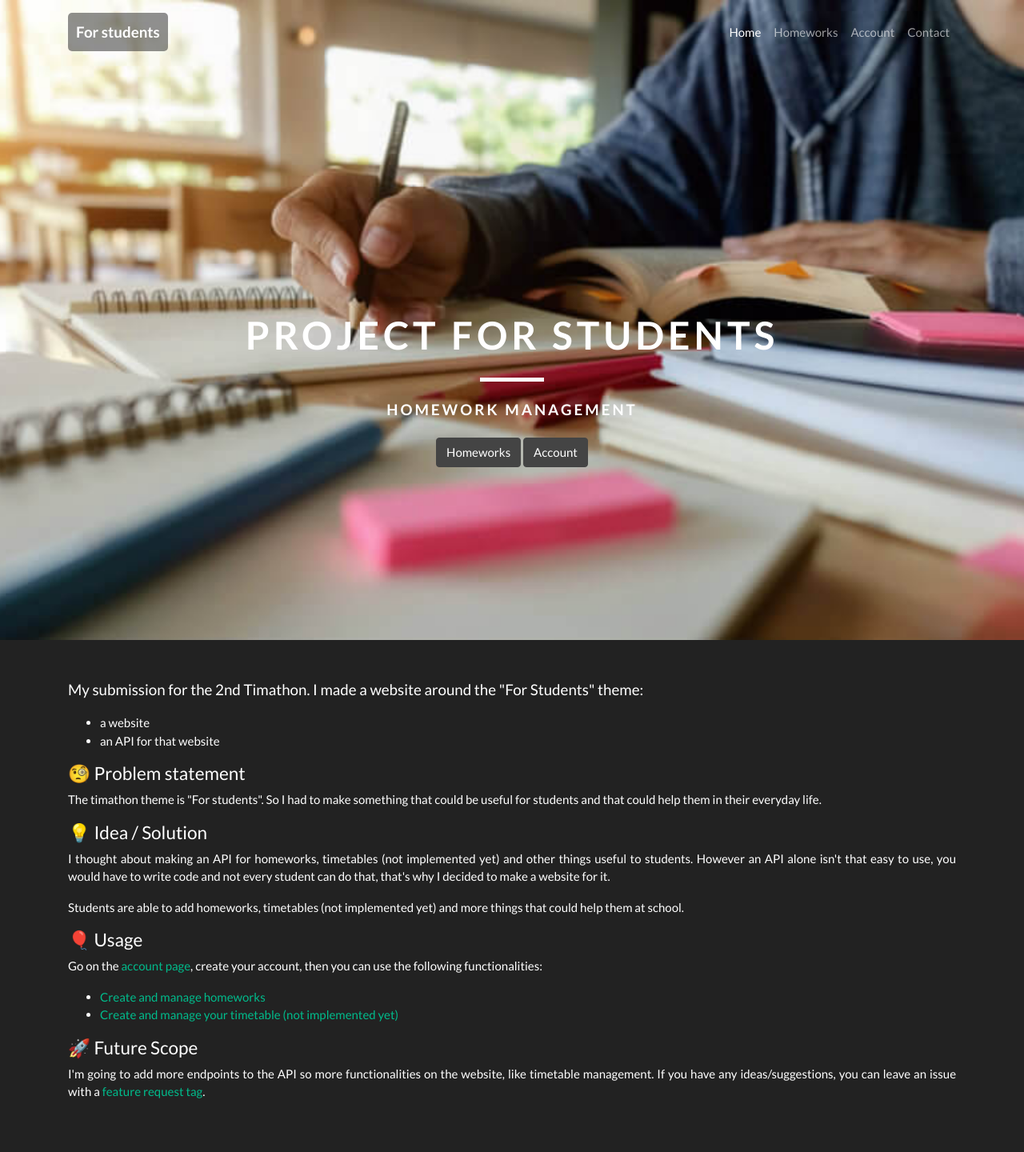
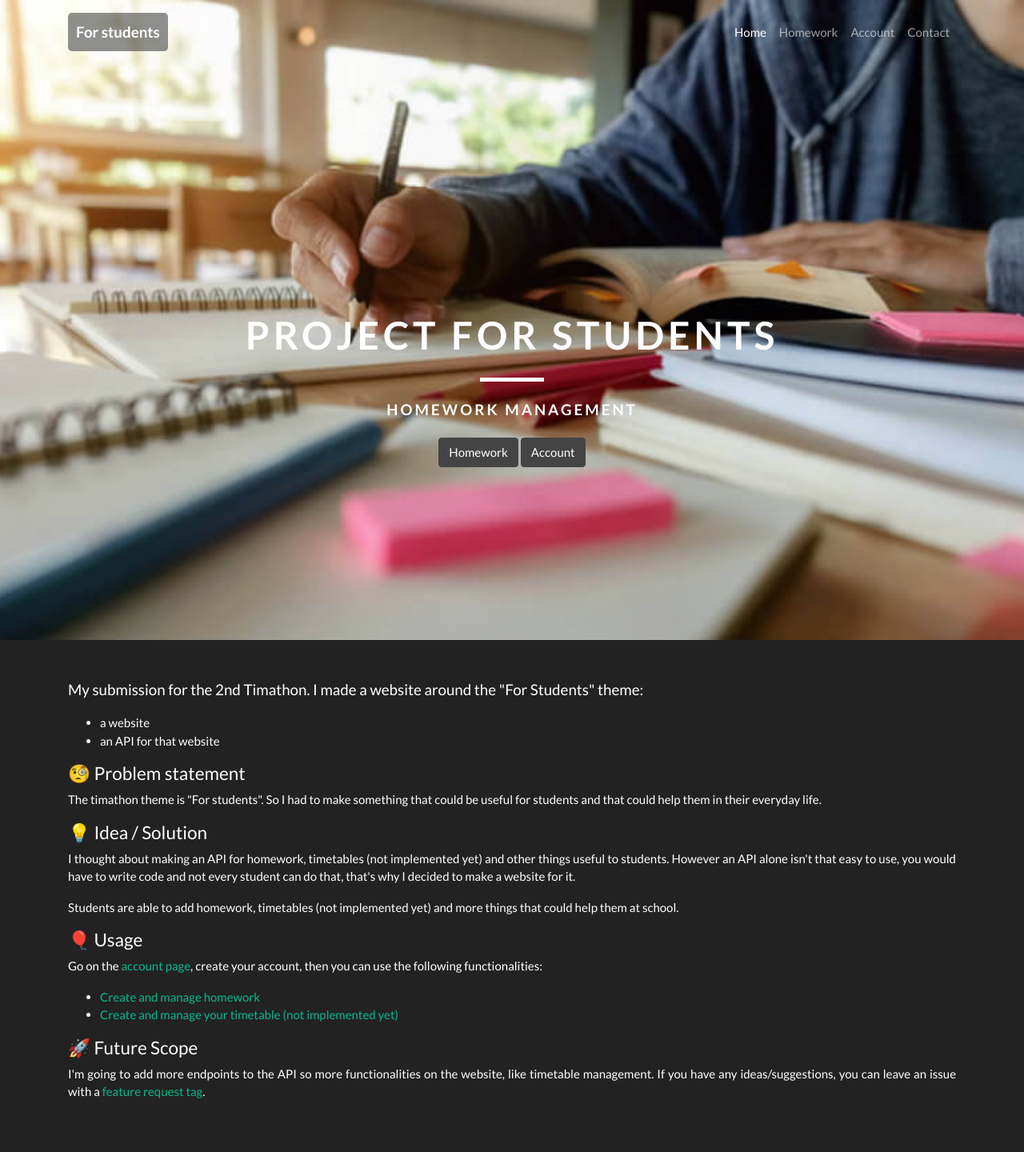
Before and after one commit to takos22/timathon-for-students, a Django app: page / in a window 1280 px wide. Shown: the whole page at 80% size. Run offline with Django 3.2, Linux system fonts and the light colour scheme; some libraries are stand-ins or nearby versions.

Commit message:
Update tempates

```diff
--- a/website/templates/base.html
+++ b/website/templates/base.html
@@ -37,7 +37,7 @@
                 <a class="nav-link" href="{% url 'index' %}"> Home {% if view_name == 'index'%}<span class="sr-only">(current)</span>{% endif %} </a>
               </li>
               <li class="nav-item{% if view_name == 'homework'%} active{% endif %}">
-                <a class="nav-link" href="{% url 'homework' %}"> Homeworks {% if view_name == 'homework'%}<span class="sr-only">(current)</span>{% endif %} </a>
+                <a class="nav-link" href="{% url 'homework' %}"> Homework {% if view_name == 'homework'%}<span class="sr-only">(current)</span>{% endif %} </a>
               </li>
               <li class="nav-item{% if view_name == 'account'%} active{% endif %}">
                 <a class="nav-link" href="{% url 'account' %}"> Account {% if view_name == 'account'%}<span class="sr-only">(current)</span>{% endif %} </a>
--- a/website/templates/index.html
+++ b/website/templates/index.html
@@ -17,7 +17,7 @@
           </h1>
           <hr class="hr-light my-4 wow fadeInDown" data-wow-delay="0.4s" />
           <h5 class="text-uppercase mb-4 text-white wow fadeInDown" data-wow-delay="0.4s"><strong>Homework management</strong></h5>
-          <a class="btn btn-secondary wow fadeInDown" data-wow-delay="0.4s" href="{% url 'homework' %}">Homeworks</a>
+          <a class="btn btn-secondary wow fadeInDown" data-wow-delay="0.4s" href="{% url 'homework' %}">Homework</a>
           <a class="btn btn-secondary wow fadeInDown" data-wow-delay="0.4s" href="{% url 'account' %}">Account</a>
         </div>
         <!--Grid column-->
@@ -49,17 +49,17 @@
         </p>
         <h4>💡 Idea / Solution</h4>
         <p>
-          I thought about making an API for homeworks, timetables (not implemented yet) and other things useful to students. However an API alone isn't that easy to use, you would
+          I thought about making an API for homework, timetables (not implemented yet) and other things useful to students. However an API alone isn't that easy to use, you would
           have to write code and not every student can do that, that's why I decided to make a website for it.
         </p>
         <p>
-          Students are able to add homeworks, timetables (not implemented yet) and more things that could help them at school.
+          Students are able to add homework, timetables (not implemented yet) and more things that could help them at school.
         </p>
         <h4>🎈 Usage</h4>
         <p>
           Go on the <a href="{% url 'account' %}">account page</a>, create your account, then you can use the following functionalities:
           <ul>
-            <li><a href="{% url 'homework' %}">Create and manage homeworks</a></li>
+            <li><a href="{% url 'homework' %}">Create and manage homework</a></li>
             <li><a href="#">Create and manage your timetable (not implemented yet)</a></li>
           </ul>
         </p>
```
